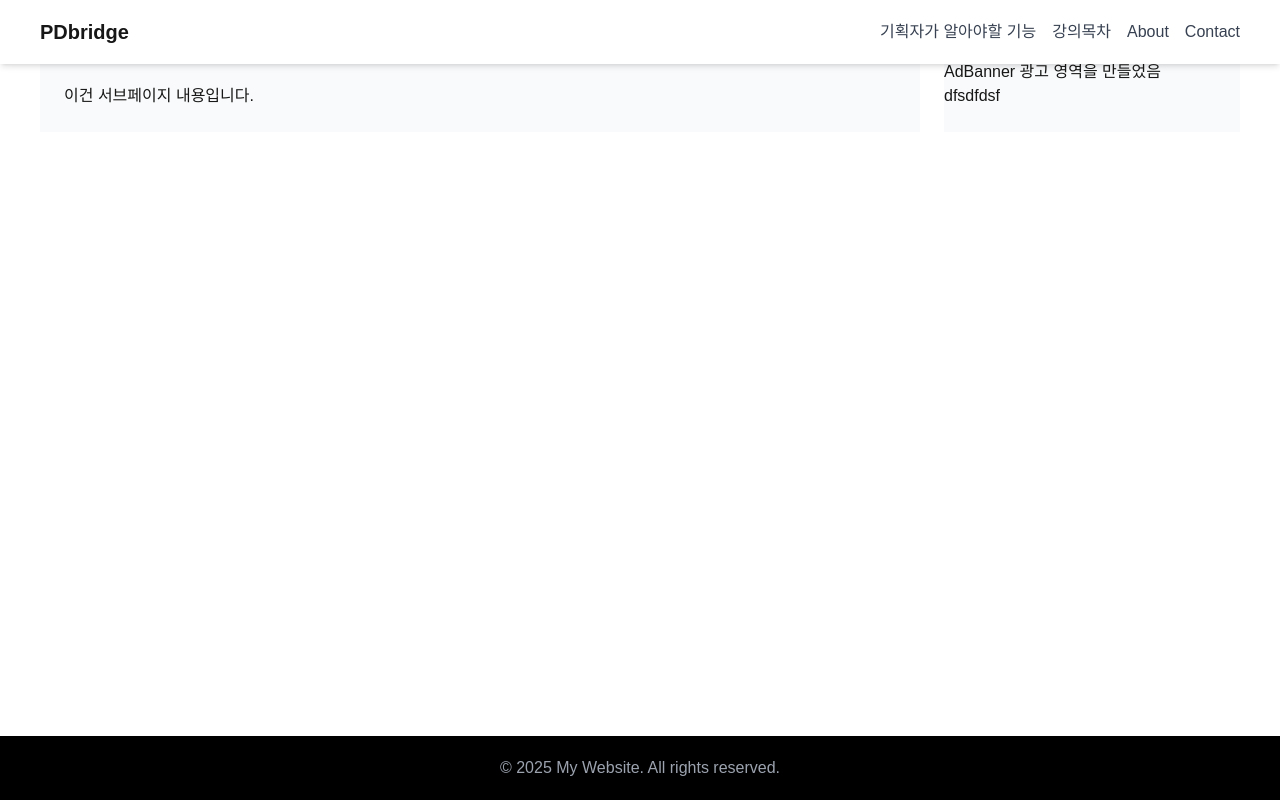
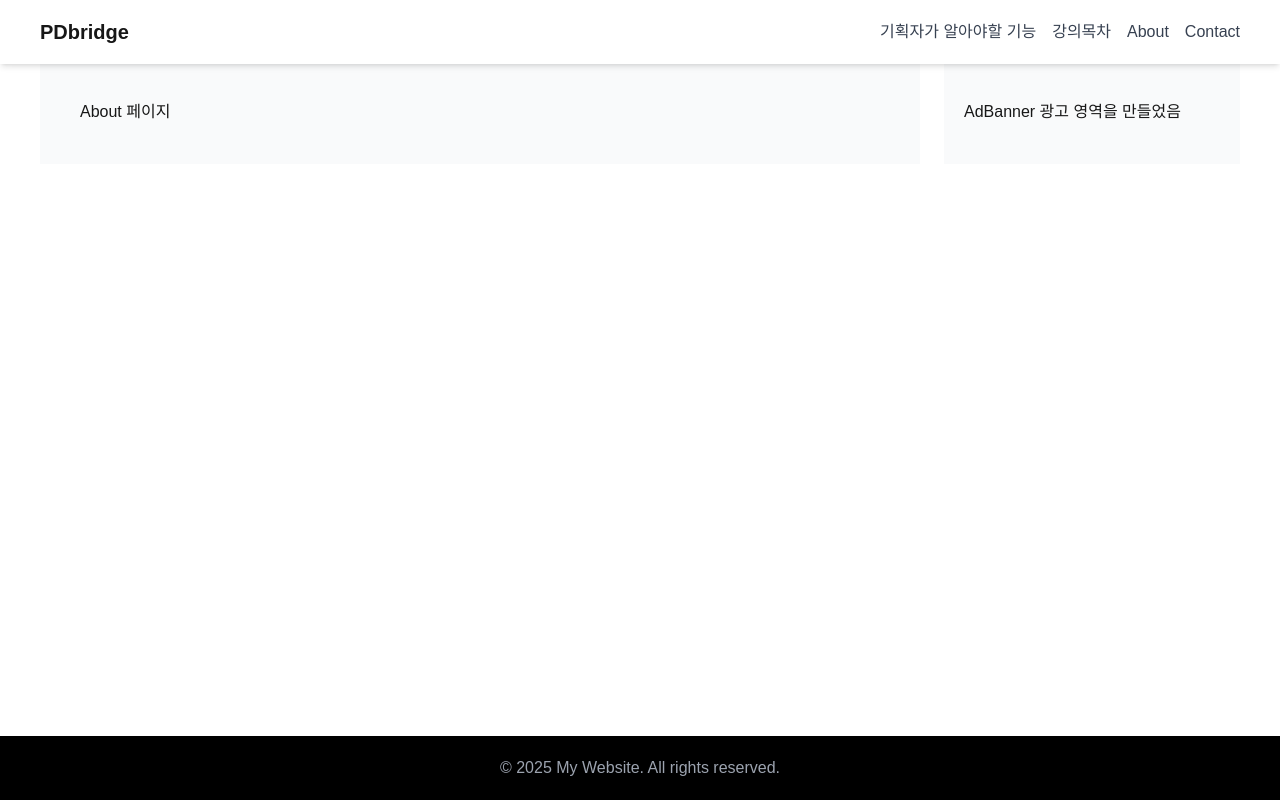
Before and after one commit to happyarche/pdbridge, a Next.js app: page /contents/about in a window 1280 px wide. Built offline with nearby package versions, Linux system fonts and the light colour scheme.

Commit message:
레이아웃 수정2

```diff
--- a/src/app/contents/about/page.tsx
+++ b/src/app/contents/about/page.tsx
@@ -1,5 +1,5 @@
 export default function SubPage() {
     return (
-      <div className="p-6">이건 서브페이지 내용입니다.</div>
+      <div className="p-10">About 페이지</div>
     );
   }
--- a/src/components/Layout.tsx
+++ b/src/components/Layout.tsx
@@ -8,7 +8,7 @@ const Layout: React.FC<{ children: React.ReactNode; adSlot?: React.ReactNode }>
         <main className="flex-grow w-full flex justify-center">
           <div className="max-w-[1200px] w-full flex flex-col md:flex-row gap-6">
             <div className="bg-gray-50 w-full md:w-[880px]">{children}</div>
-            <aside className="bg-gray-50 w-full md:w-[296px]">{adSlot}dfsdfdsf</aside>
+            <aside className="bg-gray-50 w-full md:w-[296px] px-5 py-10">{adSlot}</aside>
           </div>
         </main>
       </div>
```
